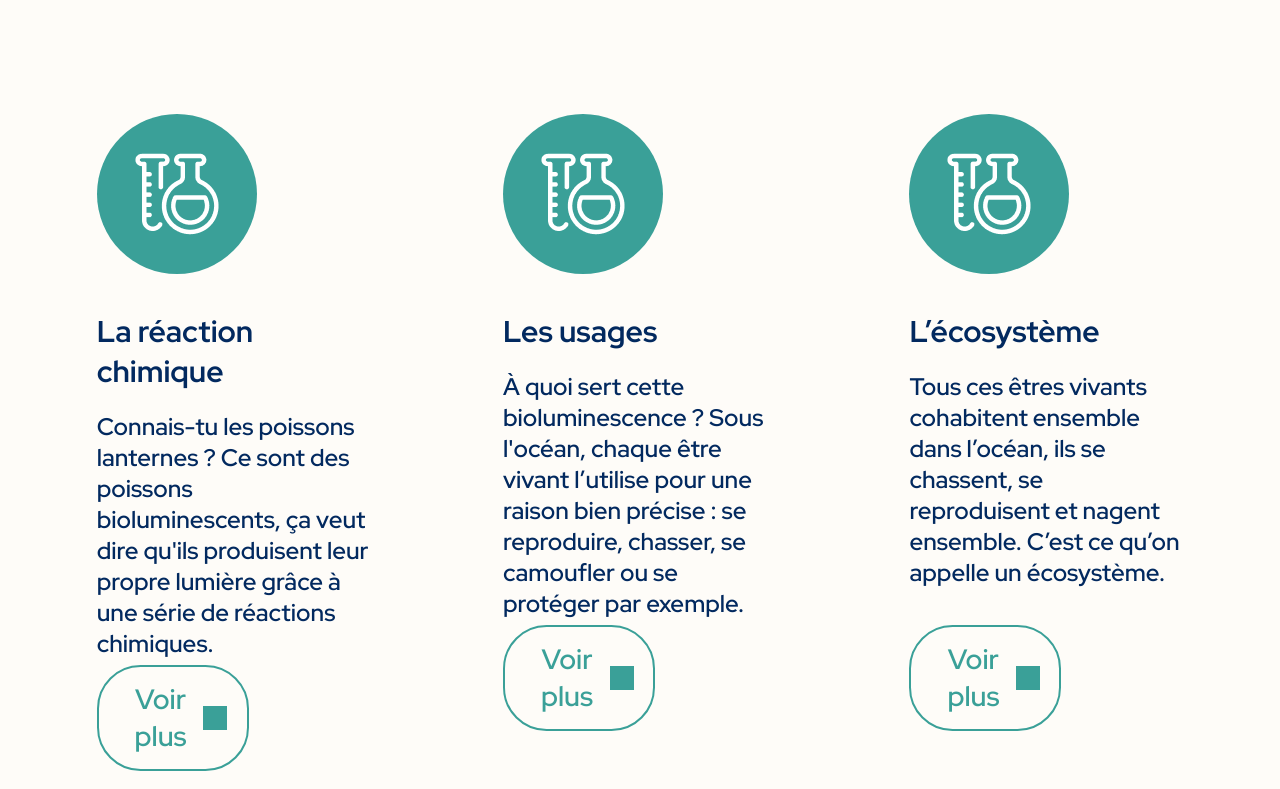
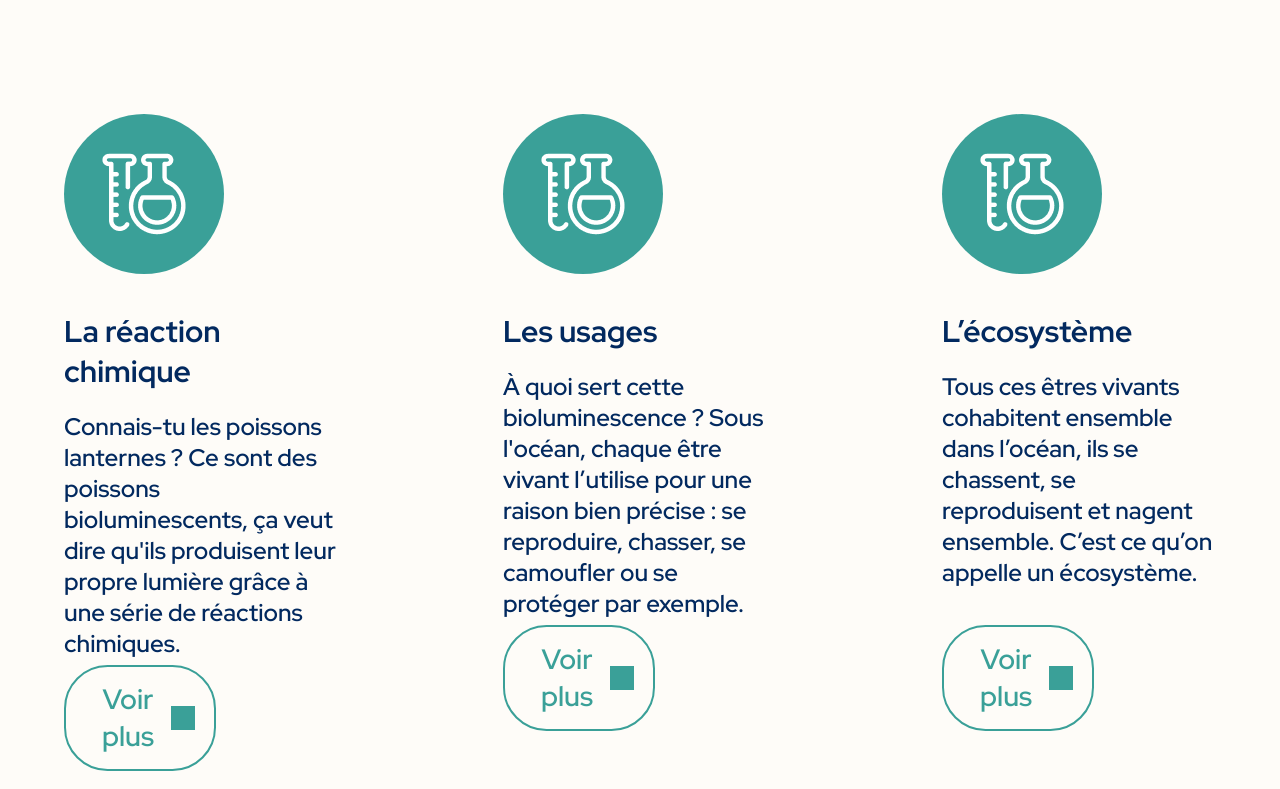
Before and after one commit to jo15122002/illuminez_votre_curiosite_site, a Nuxt app: page / in a window 1280 px wide. Shown: the part 2451-3240 px from the top of the page. Built offline with nearby package versions, Linux system fonts and the light colour scheme; no server answers; the database is empty; grey boxes are pictures that could not be loaded; a web font is replaced by a local one.

Commit message:
fix largeur du discoverCardContainer

```diff
--- a/pages/index.vue
+++ b/pages/index.vue
@@ -345,7 +345,7 @@ body{
 
 .discoverCardContainer{
   justify-content: space-between;
-  width: 84.9%;
+  width: 90%;
   margin: auto;
 }
 
```
